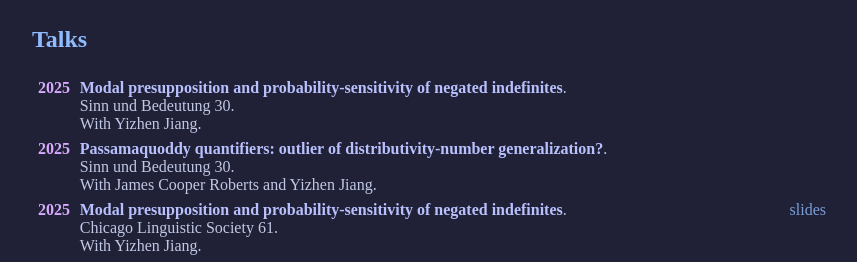
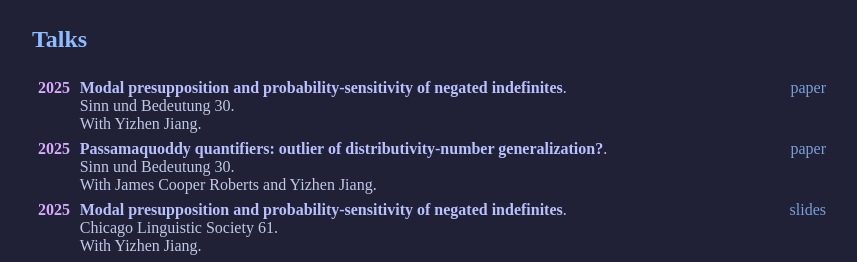
Before and after one commit to haoming-li-ling/haoming-li-ling.github.io, a Jekyll site: the page built from papers/index.html, in a window 1280 px wide. Shown: the part 205-467 px from the top of the page, without its empty margins (208-1065 px from the left). Built offline with Jekyll 4.4.1, drawn with Linux system fonts in a browser that asks for light colours; some web fonts are replaced.

Commit message:
sub proceedings

```diff
--- a/_data/output.yml
+++ b/_data/output.yml
@@ -17,11 +17,17 @@
       year: 2025
       month: Sep
       author: Yizhen Jiang
+      resources:
+        - type: paper
+          url: /files/modal_sub.pdf
     - title: "Passamaquoddy quantifiers: outlier of distributivity-number generalization?"
       publication: Sinn und Bedeutung 30
       year: 2025
       month: Sep
       author: James Cooper Roberts and Yizhen Jiang
+      resources:
+        - type: paper
+          url: /files/sub_passamaquoddy.pdf
     - title: Modal presupposition and probability-sensitivity of negated indefinites
       publication: Chicago Linguistic Society 61
       year: 2025
```
Also changed, not shown: 2 other files.
